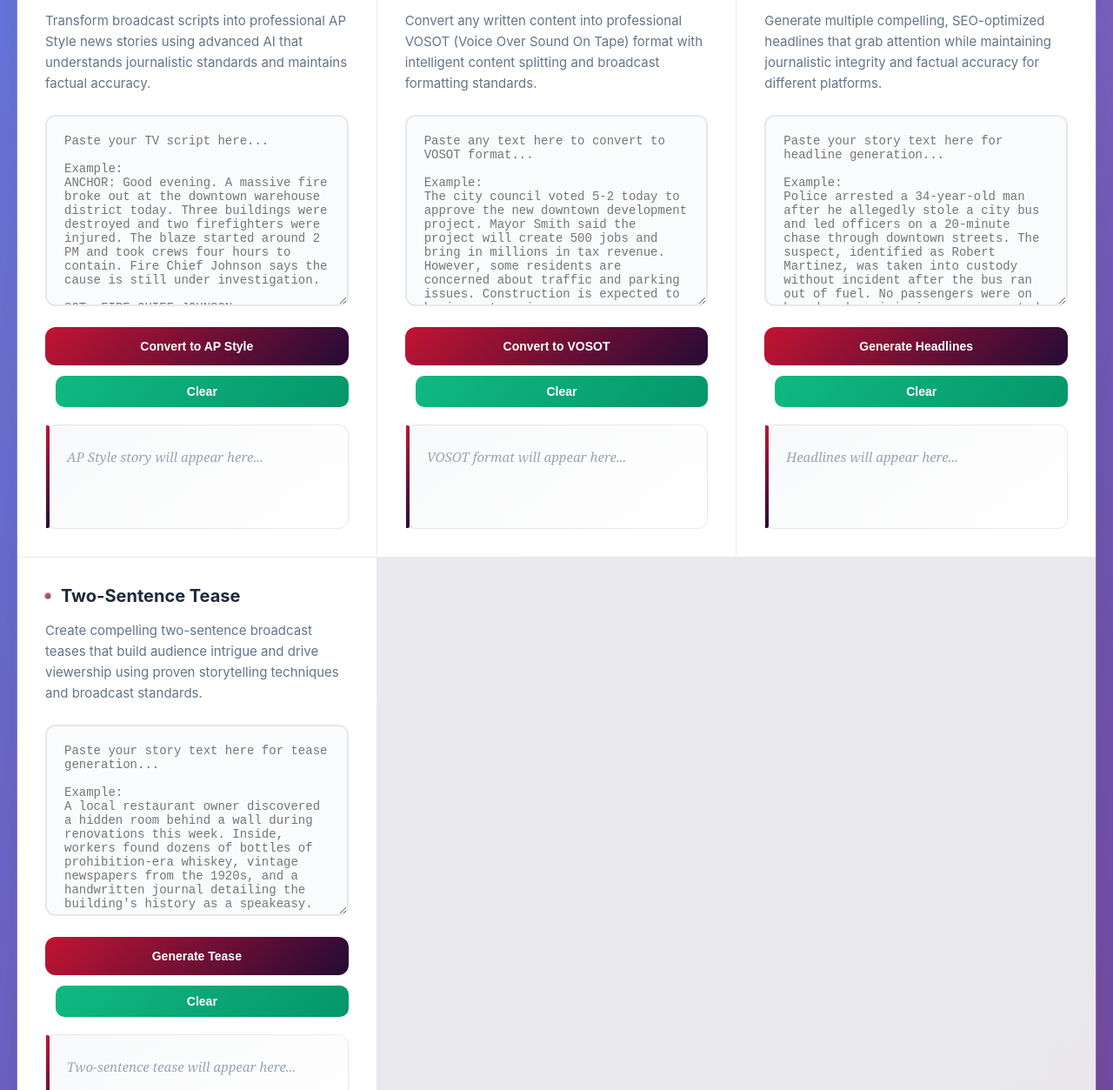
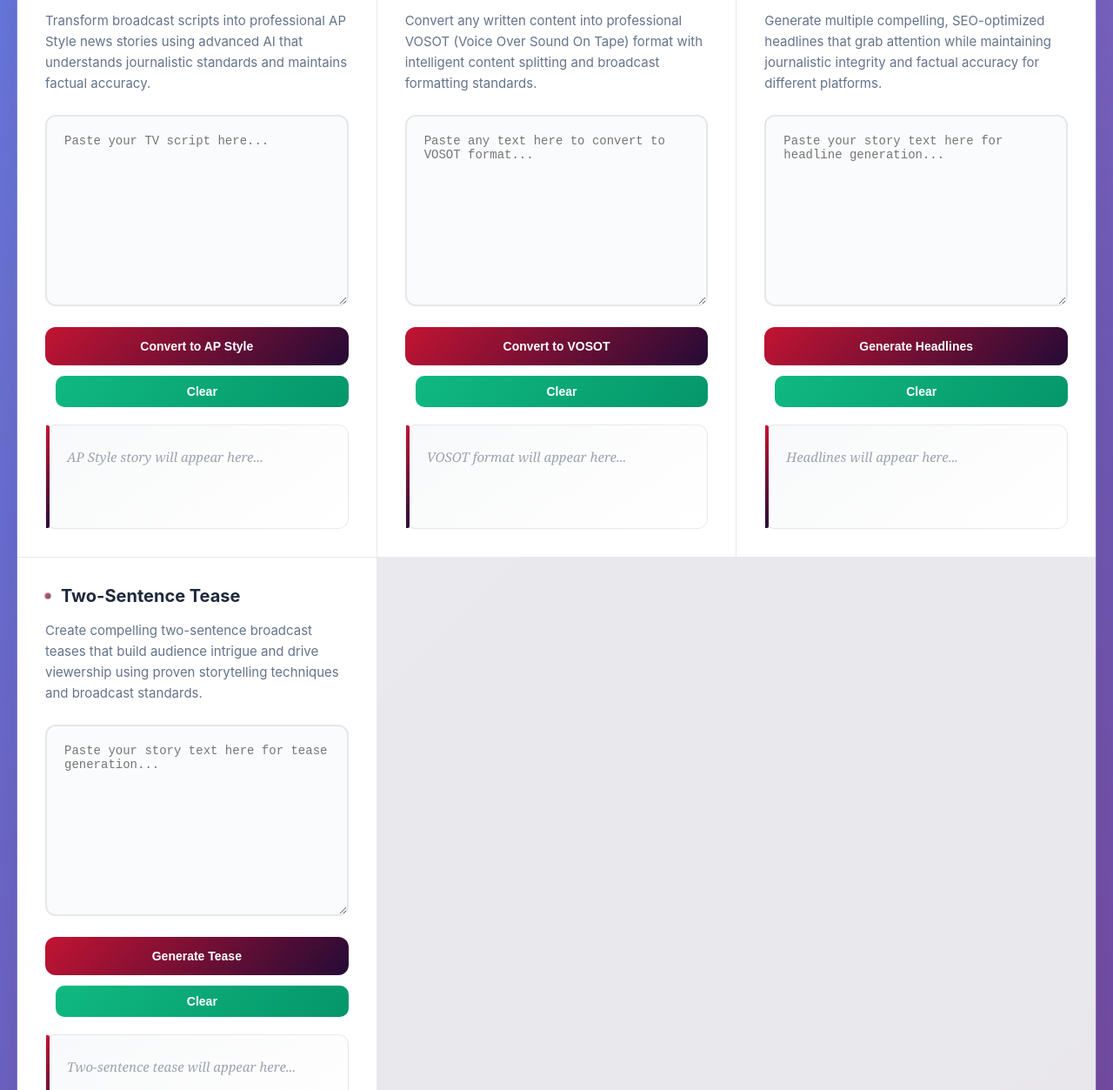
Before and after one commit to jimspi/JournoAgent, a plain HTML site: page index.html in a window 1280 px wide. Shown: the part 290-1543 px from the top of the page at 87% size. Drawn offline with Linux system fonts and the light colour scheme.

Commit message:
Update index.html

```diff
--- a/index.html
+++ b/index.html
@@ -689,15 +689,7 @@
                         Transform broadcast scripts into professional AP Style news stories using advanced AI that understands journalistic standards and maintains factual accuracy.
                     </div>
                     <div class="input-area">
-                        <textarea id="tvScript" placeholder="Paste your TV script here...
-
-Example:
-ANCHOR: Good evening. A massive fire broke out at the downtown warehouse district today. Three buildings were destroyed and two firefighters were injured. The blaze started around 2 PM and took crews four hours to contain. Fire Chief Johnson says the cause is still under investigation.
-
-SOT: FIRE CHIEF JOHNSON
-'This was one of the most challenging fires we've faced this year. The wind made it particularly difficult.'
-
-ANCHOR: The warehouse stored mostly furniture and electronics. No civilians were hurt but damage is estimated at two million dollars."></textarea>
+                        <textarea id="tvScript" placeholder="Paste your TV script here..."></textarea>
                     </div>
                     <button class="convert-btn" id="convertAPBtn">Convert to AP Style</button>
                     <button class="secondary-btn" id="clearAPBtn">Clear</button>
@@ -712,10 +704,7 @@ ANCHOR: The warehouse stored mostly furniture and electronics. No civilians were
                         Convert any written content into professional VOSOT (Voice Over Sound On Tape) format with intelligent content splitting and broadcast formatting standards.
                     </div>
                     <div class="input-area">
-                        <textarea id="textInput" placeholder="Paste any text here to convert to VOSOT format...
-
-Example:
-The city council voted 5-2 today to approve the new downtown development project. Mayor Smith said the project will create 500 jobs and bring in millions in tax revenue. However, some residents are concerned about traffic and parking issues. Construction is expected to begin next spring."></textarea>
+                        <textarea id="textInput" placeholder="Paste any text here to convert to VOSOT format..."></textarea>
                     </div>
                     <button class="convert-btn" id="convertVOSOTBtn">Convert to VOSOT</button>
                     <button class="secondary-btn" id="clearVOSOTBtn">Clear</button>
@@ -730,10 +719,7 @@ The city council voted 5-2 today to approve the new downtown development project
                         Generate multiple compelling, SEO-optimized headlines that grab attention while maintaining journalistic integrity and factual accuracy for different platforms.
                     </div>
                     <div class="input-area">
-                        <textarea id="headlineInput" placeholder="Paste your story text here for headline generation...
-
-Example:
-Police arrested a 34-year-old man after he allegedly stole a city bus and led officers on a 20-minute chase through downtown streets. The suspect, identified as Robert Martinez, was taken into custody without incident after the bus ran out of fuel. No passengers were on board and no injuries were reported."></textarea>
+                        <textarea id="headlineInput" placeholder="Paste your story text here for headline generation..."></textarea>
                     </div>
                     <button class="convert-btn" id="generateHeadlineBtn">Generate Headlines</button>
                     <button class="secondary-btn" id="clearHeadlineBtn">Clear</button>
@@ -748,10 +734,7 @@ Police arrested a 34-year-old man after he allegedly stole a city bus and led of
                         Create compelling two-sentence broadcast teases that build audience intrigue and drive viewership using proven storytelling techniques and broadcast standards.
                     </div>
                     <div class="input-area">
-                        <textarea id="teaseInput" placeholder="Paste your story text here for tease generation...
-
-Example:
-A local restaurant owner discovered a hidden room behind a wall during renovations this week. Inside, workers found dozens of bottles of prohibition-era whiskey, vintage newspapers from the 1920s, and a handwritten journal detailing the building's history as a speakeasy."></textarea>
+                        <textarea id="teaseInput" placeholder="Paste your story text here for tease generation..."></textarea>
                     </div>
                     <button class="convert-btn" id="generateTeaseBtn">Generate Tease</button>
                     <button class="secondary-btn" id="clearTeaseBtn">Clear</button>
```
